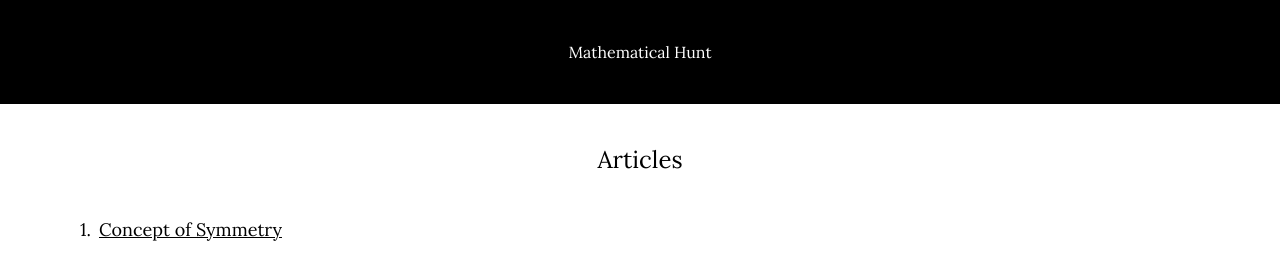
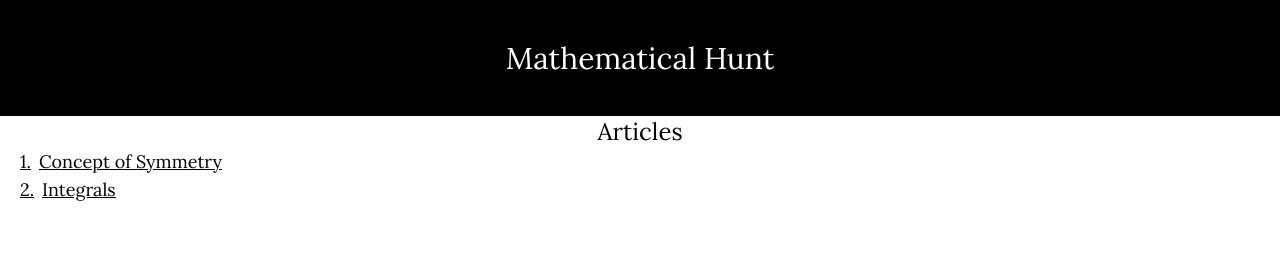
Before and after one commit to MythOfSisyphus/Mathematical-Hunt, a website: page index.html in a window 1280 px wide. Drawn offline with Linux system fonts and the light colour scheme.

Commit message:
changed font-size and did some styling

```diff
--- a/index.html
+++ b/index.html
@@ -17,24 +17,29 @@
 
 <body style="font-family: 'Lora', serif;">
     <!-- Header -->
-    <header class="py-10 bg-black text-white text-center text-6xl">
+    <header class="py-10 bg-black text-white text-center text-3xl">
         <h1 class="">Mathematical Hunt</h1>
     </header>
 
     <!-- Links of all articles -->
-    <section class="mx-10 my-10">
+    <section class="mx-5 my-5">
+        <!-- heading -->
+        <h1 class="text-center text-2xl">Articles</h1>
 
-        <div class="text-center text-2xl">Articles</div>
-
-        <div class="mx-10 my-10 text-lg">
-
-            <div class="flex space-x-2">
-               <p>1.</p>
-               <a href="./src/Symmetry.html" class="underline hover:text-red-500">Concept of Symmetry</a>
+        <!-- All articles -->
+        <div class="mx-8 my-4 text-lg space-y-2">
+            <div class="flex underline space-x-2">
+                <p>1.</p>
+                <a href="./src/Symmetry.html" class="hover:text-red-500">Concept of Symmetry</a>
             </div>
 
+            <div class="flex underline space-x-2">
+                <p>2.</p>
+                <a href="./Integrals/first.html" class="hover:text-red-500">Integrals</a>
+            </div>
         </div>
     </section>
+
 </body>
 
 </html>
```
